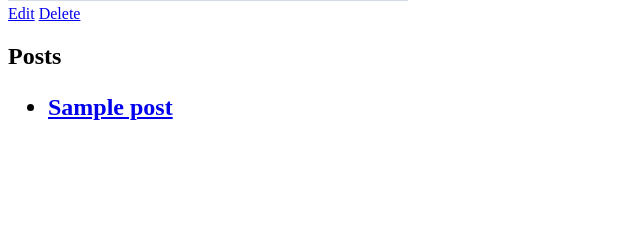
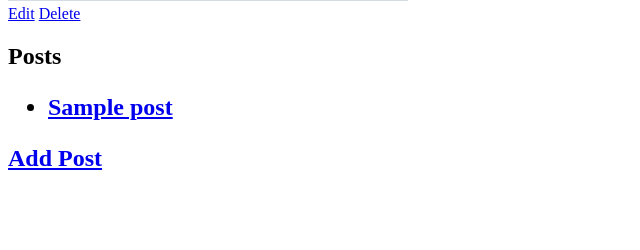
Before and after one commit to 000xzhou/SQLAlchemy, a Flask app: page /users/1 in a window 1280 px wide. Shown: the part 366-616 px from the top of the page, without its empty margins (0-640 px from the left). Run offline with Flask 3, Linux system fonts and the light colour scheme; tables that the repository leaves empty hold one stand-in row (values such as "Sample post"); grey boxes marked "Sample" are stand-in pictures.

Commit message:
added add post button

```diff
--- a/templates/user_detail_page.html
+++ b/templates/user_detail_page.html
@@ -16,5 +16,7 @@ content %}
     </li>
     {% endfor %}
   </ul>
+  <a href="/users/{{user.id}}/posts/new">Add Post</a>
+
 </div>
 {% endblock %}
```
